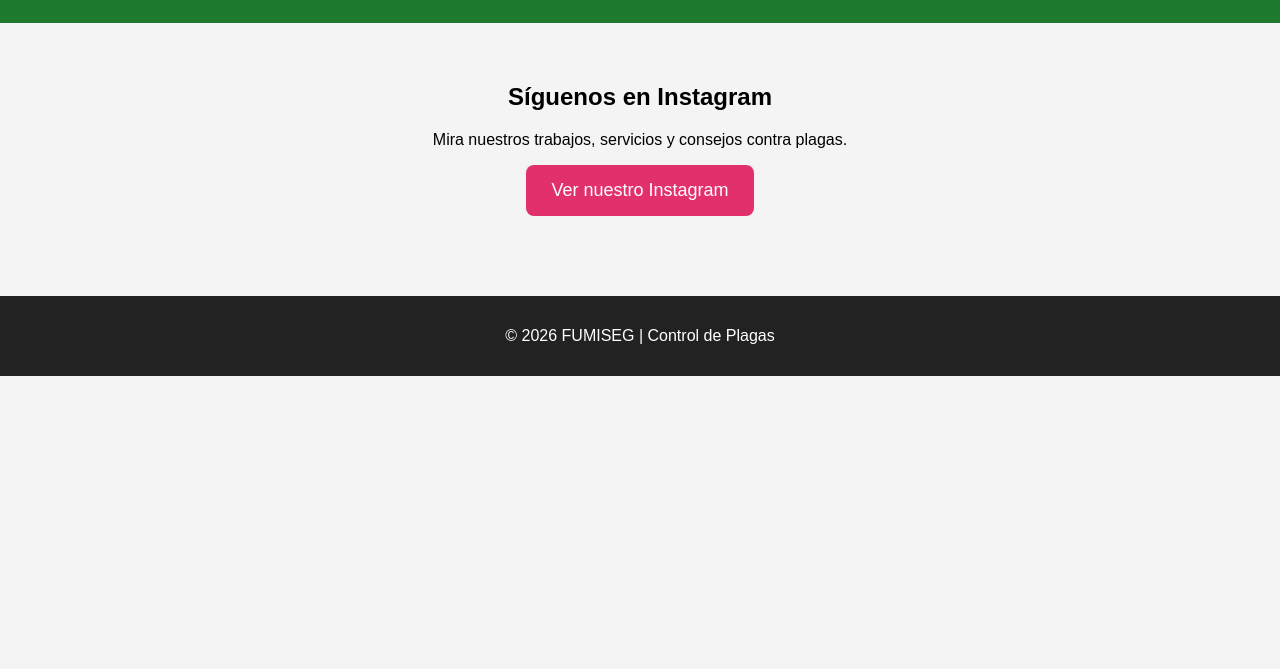
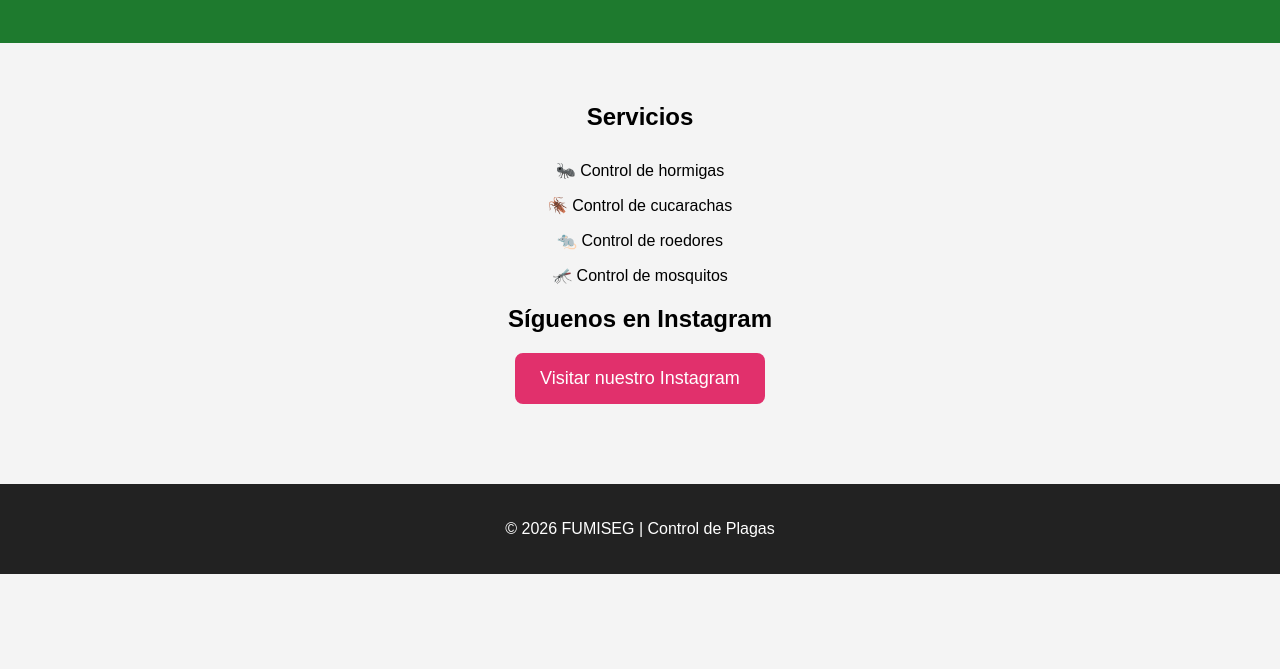
Before and after one commit to fumisegindustrialdeloriente-jpg/fumiseg, a plain HTML site: page index.html in a window 1280 px wide. Shown: the part 131-800 px from the top of the page. Drawn offline with Linux system fonts and the light colour scheme.

Commit message:
Update index.html

```diff
--- a/index.html
+++ b/index.html
@@ -3,6 +3,7 @@
 <head>
 <meta charset="UTF-8">
 <meta name="viewport" content="width=device-width, initial-scale=1.0">
+
 <title>FUMISEG | Control de Plagas</title>
 
 <style>
@@ -17,7 +18,7 @@ text-align:center;
 header{
 background:#1e7a2e;
 color:white;
-padding:20px;
+padding:30px;
 }
 
 section{
@@ -38,10 +39,14 @@ font-size:18px;
 background:#c72b60;
 }
 
+.servicios{
+margin-top:30px;
+}
+
 footer{
 background:#222;
 color:white;
-padding:15px;
+padding:20px;
 margin-top:40px;
 }
 
@@ -57,11 +62,19 @@ margin-top:40px;
 
 <section>
 
+<h2>Servicios</h2>
+
+<div class="servicios">
+<p>🐜 Control de hormigas</p>
+<p>🪳 Control de cucarachas</p>
+<p>🐀 Control de roedores</p>
+<p>🦟 Control de mosquitos</p>
+</div>
+
 <h2>Síguenos en Instagram</h2>
-<p>Mira nuestros trabajos, servicios y consejos contra plagas.</p>
 
-<a class="boton" href="https://instagram.com/TU_USUARIO" target="_blank">
-Ver nuestro Instagram
+<a class="boton" href="https://instagram.com/fumiseg.io" target="_blank">
+Visitar nuestro Instagram
 </a>
 
 </section>
```
